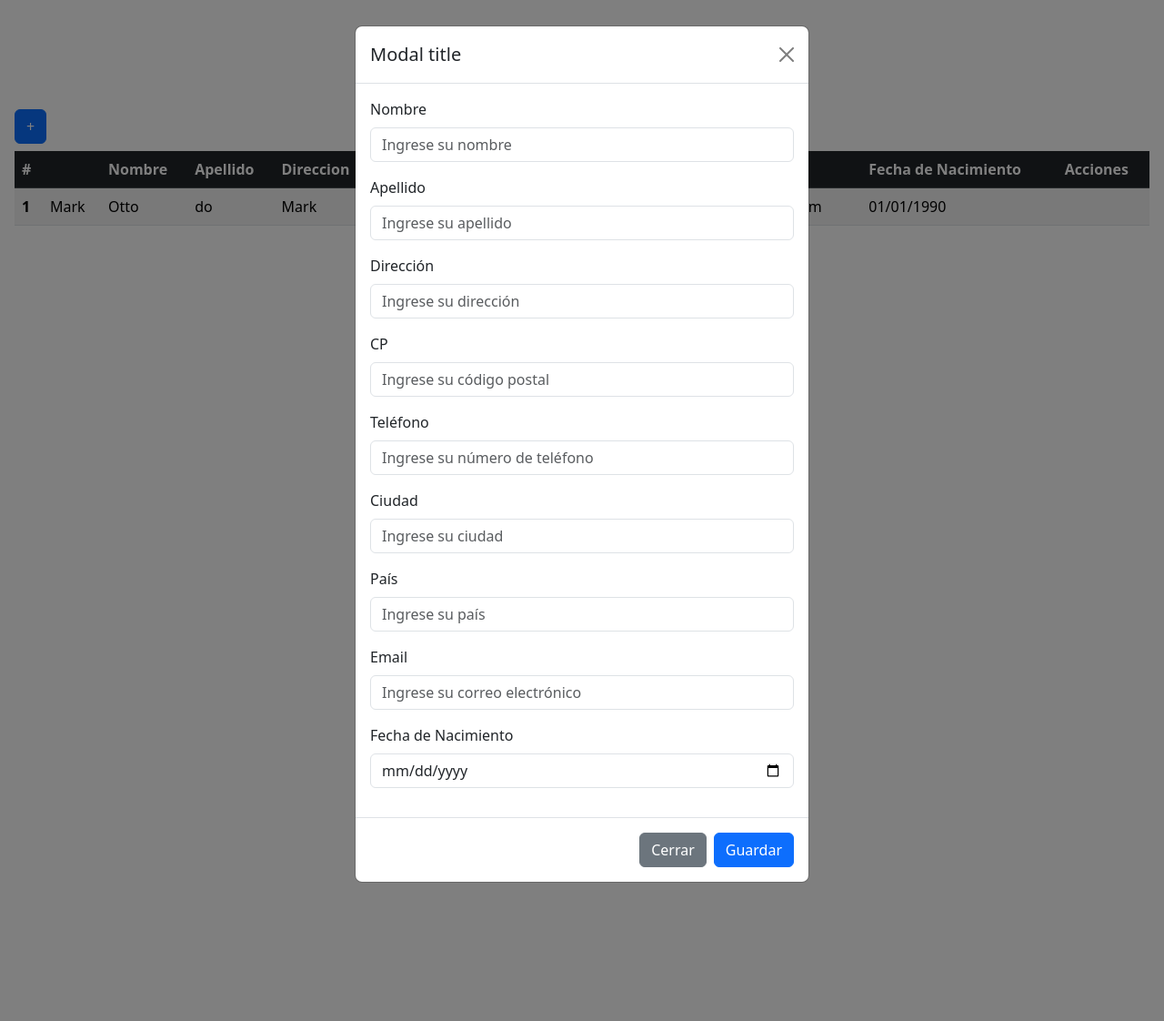
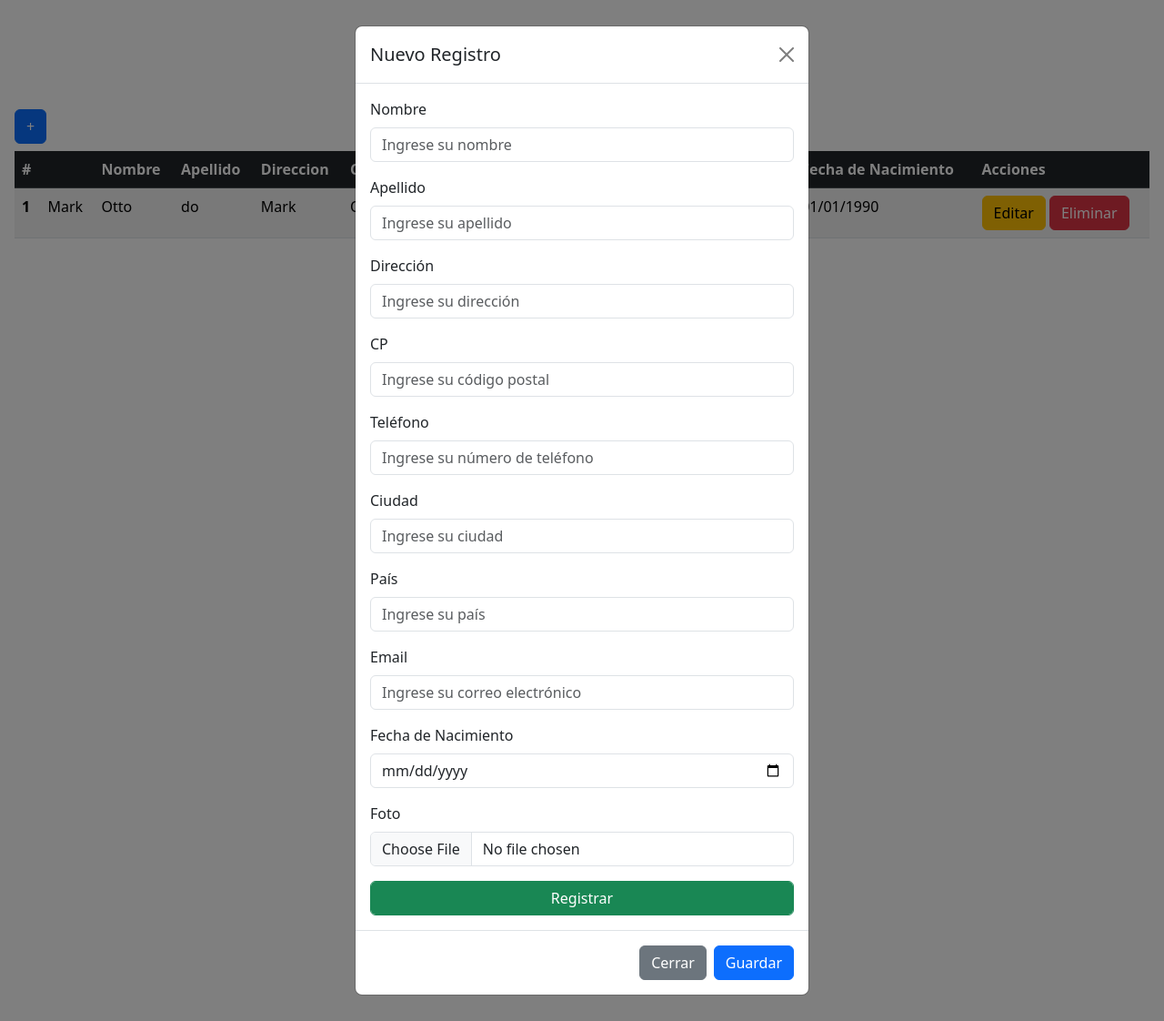
Before and after one commit to JonatanBadillo/Website-Development, a PHP site: page / in a window 1280 px wide, after a click that opens the changed part. Shown: the whole page at 91% size. Run offline with PHP 8.4, Linux system fonts and the light colour scheme.

Commit message:
feat: Actualizar formulario de agenda en index.php

```diff
--- a/Agenda-Web/index.php
+++ b/Agenda-Web/index.php
@@ -10,7 +10,7 @@
 </head>
 
 <body>
-    <h1 class="text-center text-secondary font-weight-bold p-4">Agenda</h1>
+    <h1 class="text-center text-secondary font-weight-bold p-4">Agenda Web</h1>
 
 
 
@@ -26,11 +26,11 @@
             <div class="modal-dialog">
                 <div class="modal-content">
                     <div class="modal-header">
-                        <h1 class="modal-title fs-5" id="exampleModalLabel">Modal title</h1>
+                        <h1 class="modal-title fs-5" id="exampleModalLabel">Nuevo Registro</h1>
                         <button type="button" class="btn-close" data-bs-dismiss="modal" aria-label="Close"></button>
                     </div>
                     <div class="modal-body">
-                        <form>
+                        <form action="" enctype="multipart/form-data">
                             <div class="mb-3">
                                 <label for="nombre" class="form-label">Nombre</label>
                                 <input type="text" class="form-control" id="nombre" placeholder="Ingrese su nombre">
@@ -70,6 +70,12 @@
                                 <label for="fecha_nacimiento" class="form-label">Fecha de Nacimiento</label>
                                 <input type="date" class="form-control" id="fecha_nacimiento">
                             </div>
+                            <div class="mb-3">
+                                <label for="photo" class="form-label">Foto</label>
+                                <input type="file" class="form-control" name="imagen">
+
+                            </div>
+                            <input type="submit" class="form-control btn btn-success" value="Registrar" name="btnregistrar">
                         </form>
                     </div>
                     <div class="modal-footer">
@@ -81,6 +87,9 @@
         </div>
 
         <table class="table table-hover table-striped">
+            <?php
+
+            ?>
             <thead class="table-dark">
                 <tr>
                     <th scope="col">#</th>
@@ -110,7 +119,10 @@
                     <td>do</td>
                     <td>mark.otto@example.com</td>
                     <td>01/01/1990</td>
-                    <td></td>
+                    <td>
+                        <a href="#" class="btn btn-warning">Editar</a>
+                        <a href="#" class="btn btn-danger">Eliminar</a>
+                    </td>
                 </tr>
             </tbody>
         </table>
```
